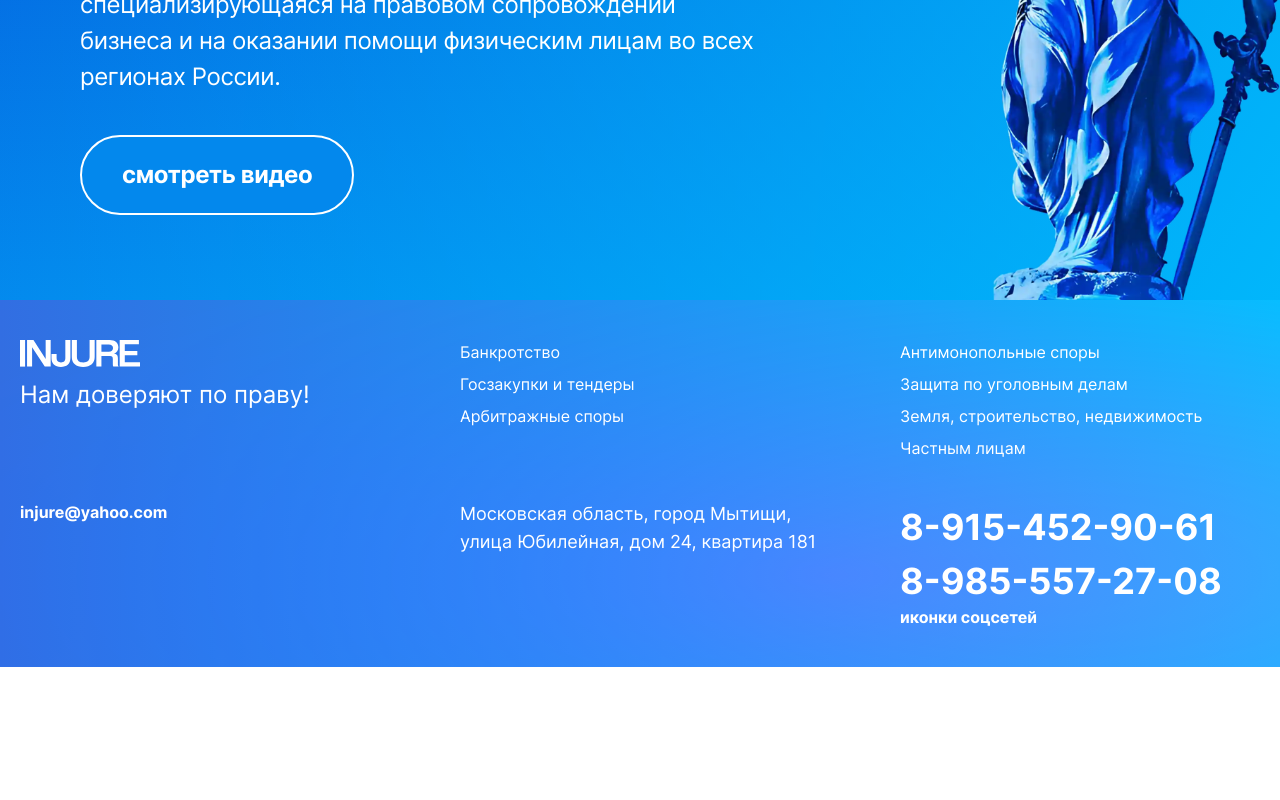
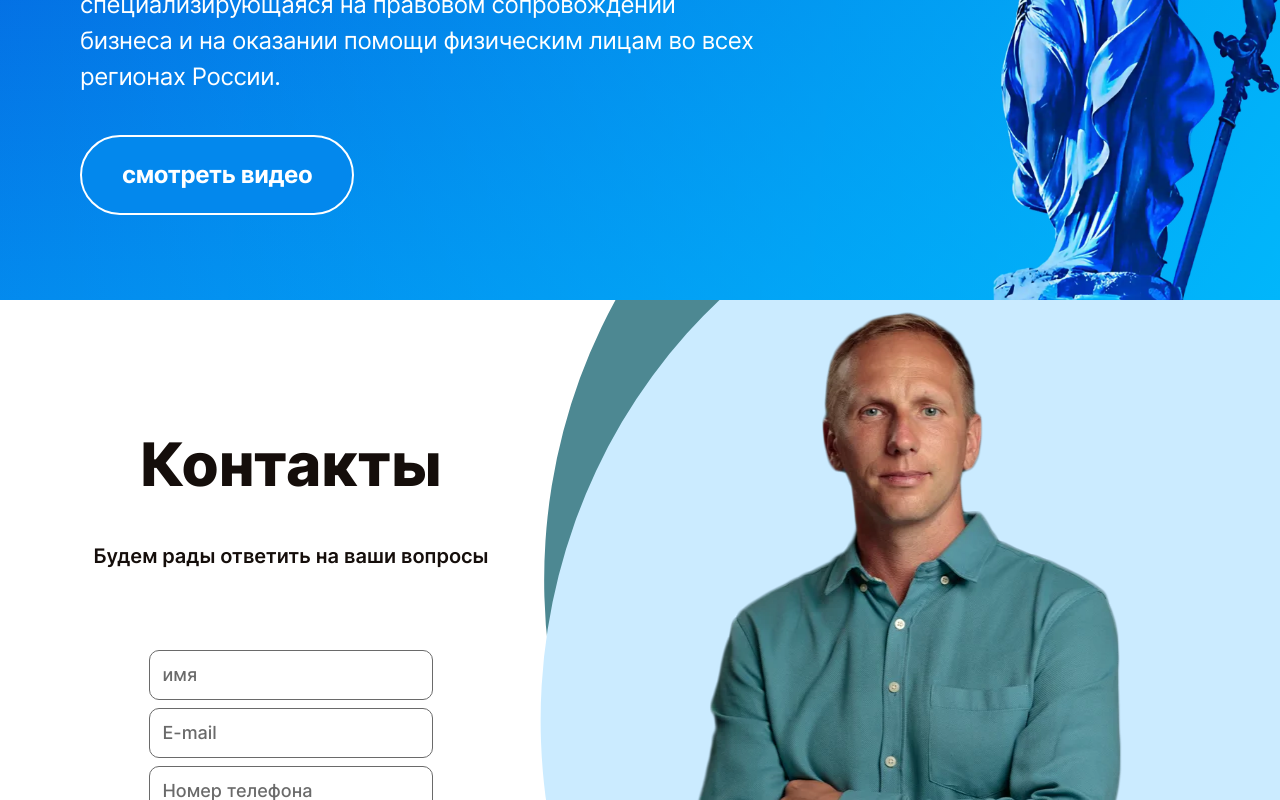
Before and after one commit to RomanTolkachev/injure, a React (Create React App) app: page / in a window 1280 px wide. Shown: the part 500-1300 px from the top of the page. Before the commit the page ends 1167 px from the top, so only its background shows below. Built offline with nearby package versions, Linux system fonts and the light colour scheme.

Commit message:
Call us refactored

```diff
--- a/src/App.tsx
+++ b/src/App.tsx
@@ -1,7 +1,7 @@
 import React from "react";
 import { Route, Routes } from "react-router-dom";
 import { Layout } from "./components/Layout";
-import { Hero } from "./pages/Hero";
+import { Main } from "./pages/Main";
 import { About } from "./pages/About";
 import { Services } from "./pages/Services";
 import { Team } from "./pages/Team";
@@ -13,7 +13,7 @@
     <div className="flex min-h-svh max-w-[100vw] flex-col font-Inter">
       <Routes>
         <Route path="/" element={<Layout />}>
-          <Route path="/" element={<Hero />}></Route>
+          <Route path="/" element={<Main />}></Route>
           <Route path="/about" element={<About />}></Route>
           <Route path="/services" element={<Services />}></Route>
           <Route path="/team" element={<Team />}></Route>
--- a/src/pages/Hero.tsx
+++ b/src/components/Main/Hero.tsx
@@ -1,5 +1,5 @@
 import { FunctionComponent } from "react";
-import { ButtonToVideo } from "../components/buttons/ButtonToVideo";
+import { ButtonToVideo } from "../buttons/ButtonToVideo";
 
 export const Hero: FunctionComponent = () => {
   return (
--- /dev/null
+++ b/src/pages/Main.tsx
@@ -0,0 +1,12 @@
+import { FunctionComponent } from "react";
+import { Hero } from "../components/Main/Hero";
+import { CallUs } from "../components/call-us/CallUs";
+
+export const Main: FunctionComponent = () => {
+  return (
+    <>
+      <Hero />
+      <CallUs />
+    </>
+  );
+};
```
Also changed, not shown: 2 other files (tests, documents, lock files or other folders).
